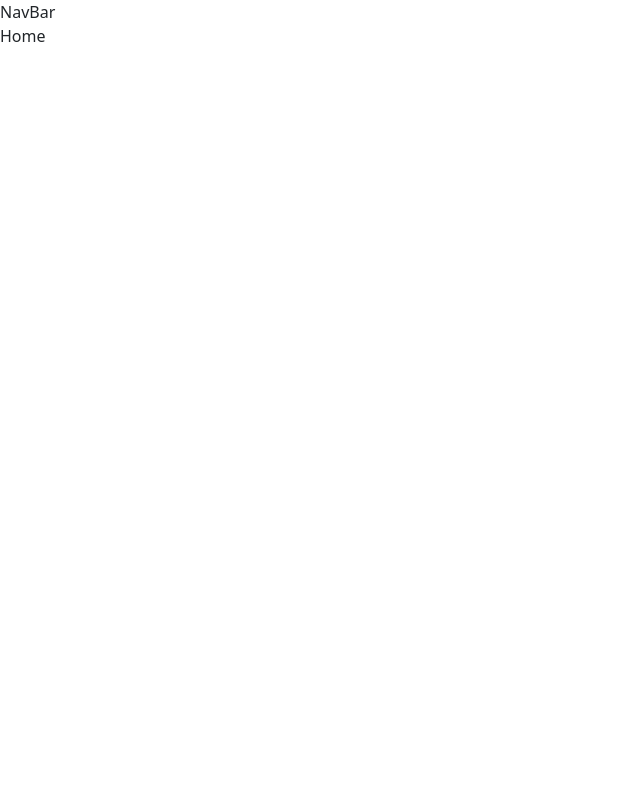
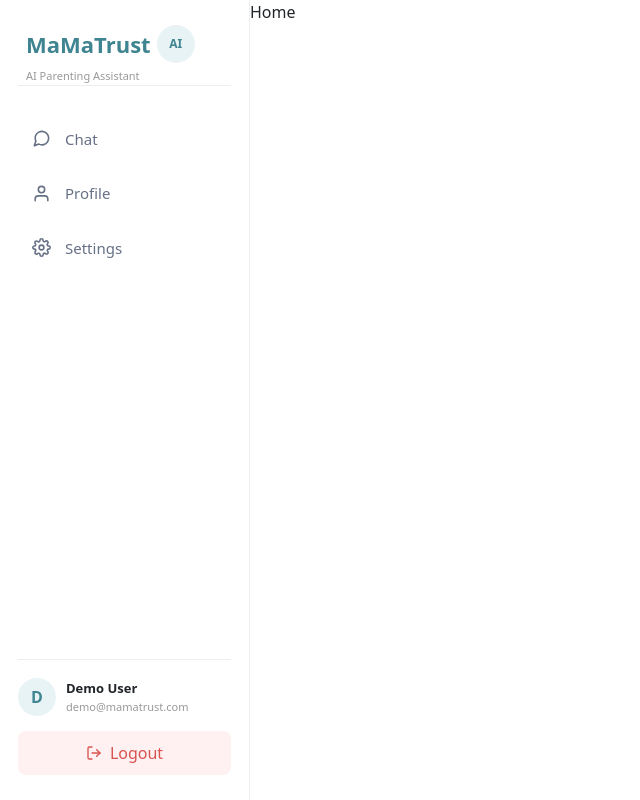
Before and after one commit to Mathushanan/MaMaTrust-chatbot, a React (Vite) app in the folder frontend/: page / in a window 1280 px wide. Shown: the whole page, without its empty margins (0-640 px from the left). Built offline with nearby package versions, Linux system fonts and the light colour scheme.

Commit message:
responsive dynamic navbar feature implemented

```diff
--- a/frontend/src/App.jsx
+++ b/frontend/src/App.jsx
@@ -1,24 +1,32 @@
-import { useState, useEffect } from "react";
+import { useState } from "react";
 import "./App.css";
+
 import {
   BrowserRouter as Router,
   Routes,
   Route,
   Navigate,
 } from "react-router-dom";
+
 import Navbar from "./components/Navbar";
 import Login from "./pages/Login";
 import Signup from "./pages/Signup";
 import Home from "./pages/Home";
-import axios from "axios";
+// import axios from "axios";
 
 function App() {
-  const [user, setUser] = useState(null);
+  const [user, setUser] = useState({
+    name: "Demo User",
+    email: "demo@mamatrust.com",
+  });
+
   const [error, setError] = useState("");
 
+  /*
   useEffect(() => {
     const fetchUser = async () => {
       const token = localStorage.getItem("token");
+
       if (token) {
         try {
           const response = await axios.get("/api/user", {
@@ -27,7 +35,7 @@ function App() {
             },
           });
 
-          if (response.ok) {
+          if (response.status === 200) {
             const data = response.data;
             setUser(data);
           } else {
@@ -37,22 +45,33 @@ function App() {
           console.error("Error fetching user:", error);
           setError("Failed to fetch user data.");
           localStorage.removeItem("token");
+          setUser(null);
         }
       }
     };
 
     fetchUser();
   }, []);
+  */
 
   return (
     <Router>
-      <Navbar />
-      <Routes>
-        <Route path="/" element={<Home />} />
-        <Route path="/login" element={<Login setUser={setUser} />} />
-        <Route path="/signup" element={<Signup />} />
-        <Route path="*" element={<Navigate to="/" />} />
-      </Routes>
+      <Navbar user={user} setUser={setUser} />
+
+      <main className="app-content">
+        <Routes>
+          <Route path="/" element={<Home />} />
+
+          <Route
+            path="/login"
+            element={<Login setUser={setUser} setError={setError} />}
+          />
+
+          <Route path="/signup" element={<Signup />} />
+
+          <Route path="*" element={<Navigate to="/" />} />
+        </Routes>
+      </main>
     </Router>
   );
 }
--- a/frontend/src/components/Navbar.jsx
+++ b/frontend/src/components/Navbar.jsx
@@ -1,7 +1,128 @@
-import React from "react";
+import React, { useState } from "react";
+import { Link, useNavigate } from "react-router-dom";
+import {
+  FiHome,
+  FiInfo,
+  FiMail,
+  FiLogIn,
+  FiMessageCircle,
+  FiSettings,
+  FiUser,
+  FiLogOut,
+  FiMenu,
+  FiX,
+} from "react-icons/fi";
 
-const Navbar = () => {
-  return <div>NavBar</div>;
+const Navbar = ({ user, setUser }) => {
+  const [open, setOpen] = useState(false);
+  const navigate = useNavigate();
+
+  const handleLogout = () => {
+    localStorage.removeItem("token");
+    setUser(null);
+    navigate("/login");
+    setOpen(false);
+  };
+
+  const closeMenu = () => {
+    setOpen(false);
+  };
+
+  return (
+    <>
+      {/* Mobile top bar */}
+      <div className="mobile-navbar">
+        <div className="mobile-brand">
+          <span>MamaTrust</span>
+          <div className="brand-icon">AI</div>
+        </div>
+
+        <button className="menu-button" onClick={() => setOpen(!open)}>
+          {open ? <FiX /> : <FiMenu />}
+        </button>
+      </div>
+
+      {/* Desktop / Mobile Sidebar */}
+      <aside className={`sidebar ${open ? "sidebar-open" : ""}`}>
+        {/* Logo */}
+        <div className="navbar-brand">
+          <div>
+            <div className="brand nav-brand">
+              <span>MaMaTrust</span>
+              <div className="brand-icon">AI</div>
+            </div>
+            <small>AI Parenting Assistant</small>
+          </div>
+        </div>
+
+        {/* Menu */}
+        <nav className="nav-menu">
+          {!user ? (
+            <>
+              <Link to="/" onClick={closeMenu}>
+                <FiHome />
+                <span>Home</span>
+              </Link>
+
+              <Link to="/about" onClick={closeMenu}>
+                <FiInfo />
+                <span>About</span>
+              </Link>
+
+              <Link to="/contact" onClick={closeMenu}>
+                <FiMail />
+                <span>Contact</span>
+              </Link>
+
+              <Link to="/login" className="login-nav-link" onClick={closeMenu}>
+                <FiLogIn />
+                <span>Login</span>
+              </Link>
+            </>
+          ) : (
+            <>
+              <Link to="/chat" onClick={closeMenu}>
+                <FiMessageCircle />
+                <span>Chat</span>
+              </Link>
+
+              <Link to="/profile" onClick={closeMenu}>
+                <FiUser />
+                <span>Profile</span>
+              </Link>
+
+              <Link to="/settings" onClick={closeMenu}>
+                <FiSettings />
+                <span>Settings</span>
+              </Link>
+            </>
+          )}
+        </nav>
+
+        {/* Bottom section */}
+        {user && (
+          <div className="navbar-bottom">
+            <div className="user-info">
+              <div className="user-avatar">{user.name?.charAt(0) || "U"}</div>
+
+              <div>
+                <strong>{user.name || "User"}</strong>
+                <small>{user.email}</small>
+              </div>
+            </div>
+
+            <button className="logout-button" onClick={handleLogout}>
+              <FiLogOut />
+              <span>Logout</span>
+            </button>
+          </div>
+        )}
+      </aside>
+
+      {/* Mobile overlay */}
+      {open && <div className="sidebar-overlay" onClick={closeMenu}></div>}
+    </>
+  );
 };
 
 export default Navbar;
--- a/frontend/src/index.css
+++ b/frontend/src/index.css
@@ -7,6 +7,8 @@ body {
   margin: 0;
   font-family: Arial, sans-serif;
 }
+
+/* LOGIN PAGE */
 
 .login-page {
   width: 100%;
@@ -276,3 +278,227 @@ body {
     font-size: 28px;
   }
 }
+
+/* LAYOUT */
+
+.app-content {
+  margin-left: 250px;
+  min-height: 100vh;
+}
+
+@media (max-width: 768px) {
+  .app-content {
+    margin-left: 0;
+    padding-top: 65px;
+  }
+}
+
+/* NAV BAR*/
+.sidebar {
+  position: fixed;
+  left: 0;
+  top: 0;
+  width: 250px;
+  height: 100vh;
+  background: white;
+  border-right: 1px solid #eee;
+  padding: 25px 18px;
+  display: flex;
+  flex-direction: column;
+  z-index: 1000;
+}
+
+.navbar-brand {
+  display: flex;
+  align-items: center;
+  justify-content: space-between;
+  padding: 0 8px 30px;
+  border-bottom: 1px solid #eee;
+}
+
+.navbar-brand .nav-brand {
+  margin-bottom: 5px;
+}
+
+.navbar-brand span {
+  display: block;
+  font-size: 22px;
+  font-weight: 700;
+  color: #3f8491;
+}
+
+.navbar-brand small {
+  display: block;
+  font-size: 11px;
+  color: #999;
+  margin-top: 3px;
+}
+
+.brand-icon {
+  width: 38px;
+  height: 38px;
+  border-radius: 50%;
+  background: #e8f3f5;
+  color: #3f8491;
+  display: flex;
+  align-items: center;
+  justify-content: center;
+  font-size: 12px;
+  font-weight: 700;
+}
+
+.nav-menu {
+  display: flex;
+  flex-direction: column;
+  gap: 8px;
+  margin-top: 30px;
+}
+
+.nav-menu a {
+  display: flex;
+  align-items: center;
+  gap: 14px;
+  padding: 12px 14px;
+  border-radius: 10px;
+  text-decoration: none;
+  color: #667085;
+  font-size: 15px;
+  transition: 0.2s;
+}
+
+.nav-menu a svg {
+  font-size: 19px;
+}
+
+.nav-menu a:hover {
+  background: #f0f7f8;
+  color: #3f8491;
+}
+
+.login-nav-link {
+  background: #3f8491 !important;
+  color: white !important;
+  margin-top: 10px;
+}
+
+.login-nav-link:hover {
+  background: #326f7b !important;
+  color: white !important;
+}
+
+.navbar-bottom {
+  margin-top: auto;
+  border-top: 1px solid #eee;
+  padding-top: 18px;
+}
+
+.user-info {
+  display: flex;
+  align-items: center;
+  gap: 10px;
+  margin-bottom: 15px;
+}
+
+.user-avatar {
+  width: 38px;
+  height: 38px;
+  border-radius: 50%;
+  background: #e8f3f5;
+  color: #3f8491;
+  display: flex;
+  align-items: center;
+  justify-content: center;
+  font-weight: 700;
+}
+
+.user-info strong {
+  display: block;
+  font-size: 13px;
+}
+
+.user-info small {
+  display: block;
+  color: #999;
+  font-size: 11px;
+}
+
+.logout-button {
+  width: 100%;
+  border: none;
+  background: #fff1f1;
+  color: #d9534f;
+  padding: 10px;
+  border-radius: 8px;
+  display: flex;
+  align-items: center;
+  justify-content: center;
+  gap: 8px;
+  cursor: pointer;
+}
+
+/* Mobile */
+
+.mobile-navbar {
+  display: none;
+}
+
+@media (max-width: 768px) {
+  .mobile-navbar {
+    position: fixed;
+    top: 0;
+    left: 0;
+    width: 100%;
+    height: 65px;
+    background: white;
+    border-bottom: 1px solid #eee;
+    display: flex;
+    align-items: center;
+    justify-content: space-between;
+    padding: 0 18px;
+    z-index: 1100;
+  }
+
+  .mobile-brand {
+    display: flex;
+    align-items: center;
+    gap: 8px;
+    color: #3f8491;
+    font-size: 20px;
+    font-weight: 700;
+  }
+
+  .mobile-brand .brand-icon {
+    width: 32px;
+    height: 32px;
+  }
+
+  .menu-button {
+    border: none;
+    background: transparent;
+    font-size: 25px;
+    color: #3f8491;
+    cursor: pointer;
+  }
+
+  .sidebar {
+    left: -270px;
+    width: 250px;
+    transition: 0.3s;
+    box-shadow: 5px 0 20px rgba(0, 0, 0, 0.08);
+  }
+
+  .sidebar-open {
+    left: 0;
+  }
+
+  .sidebar-overlay {
+    position: fixed;
+    inset: 0;
+    background: rgba(0, 0, 0, 0.25);
+    z-index: 999;
+  }
+
+  .login-page {
+    padding-top: 85px;
+  }
+}
--- a/frontend/src/pages/Login.jsx
+++ b/frontend/src/pages/Login.jsx
@@ -50,8 +50,6 @@ const Login = ({ setUser }) => {
     setUser(user);
     navigate("/");
     console.log("Login details:", formData);
-
-    alert("Demo login successful!");
 
     setLoading(false);
   };
```
